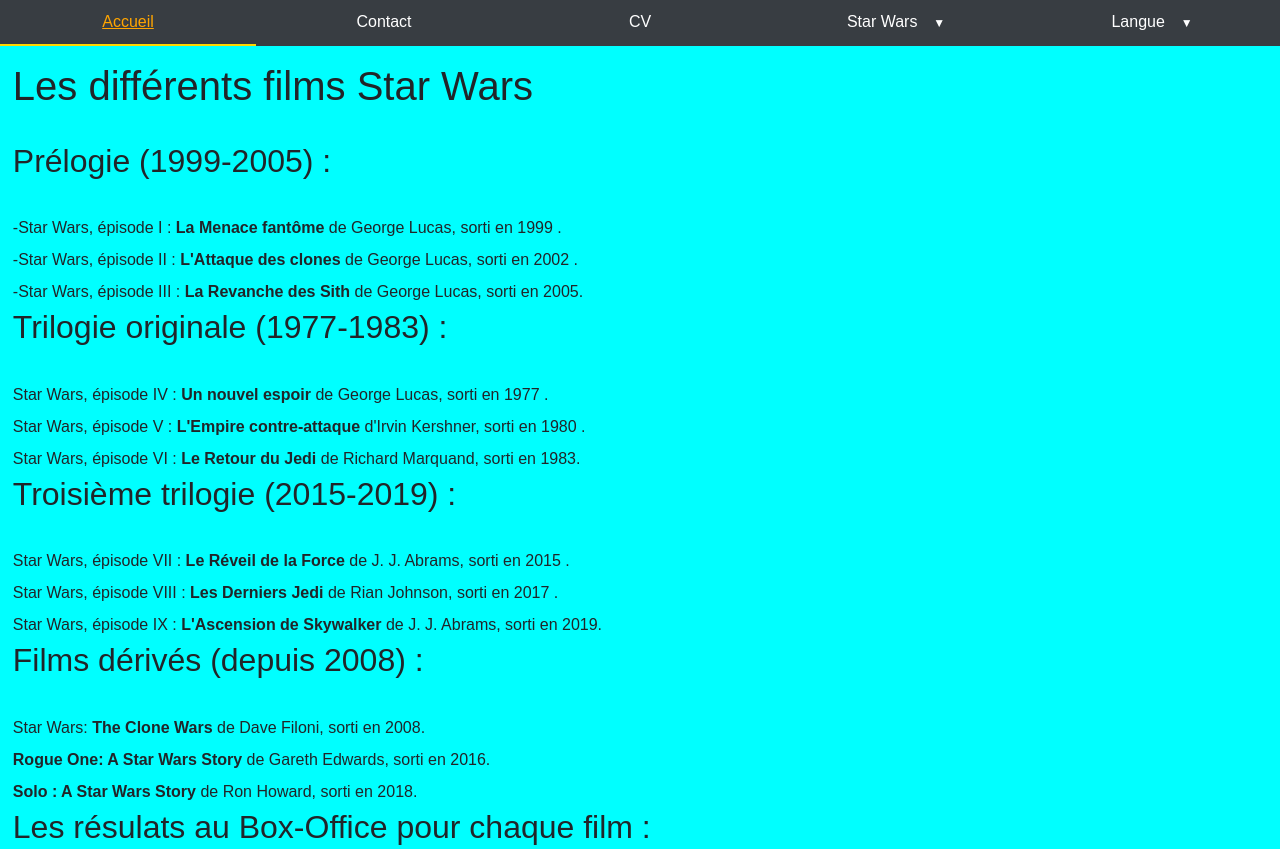
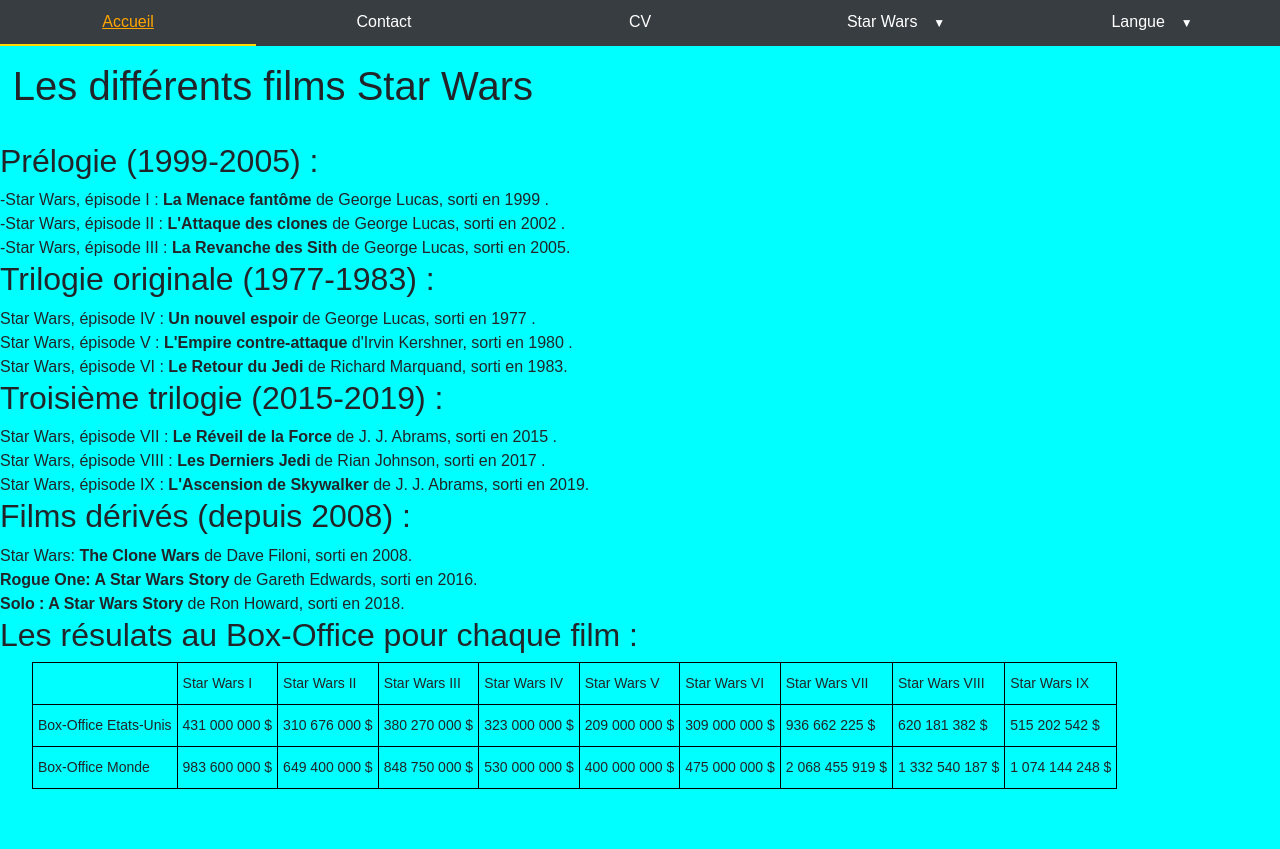
Before and after one commit to charlesdesenclos/TP-Final-HTML, a plain HTML site: page star_wars_film.html in a window 1280 px wide. Shown: the top 849 px of the page. After the commit the page ends 800 px from the top, so only its background shows below. Drawn offline with nearby package versions, Linux system fonts and the light colour scheme.

Commit message:
commit 3

```diff
--- a/star_wars_film.html
+++ b/star_wars_film.html
@@ -1,5 +1,5 @@
 <!DOCTYPE html>
-<html lang="fr">
+<html alng="fr">
 
 <head>
     <link rel="stylesheet" href="https://cdn.jsdelivr.net/npm/bootstrap@4.5.3/dist/css/bootstrap.min.css" integrity="sha384-TX8t27EcRE3e/ihU7zmQxVncDAy5uIKz4rEkgIXeMed4M0jlfIDPvg6uqKI2xXr2" crossorigin="anonymous">
@@ -50,62 +50,78 @@
         </ul>
     </nav>
 
+    <!--<div class="vignette2">
+    </div>-->
 
+    </div>
     <div class="espace2">
         <h1>Les différents films Star Wars</h1>
     </div>
-    <div class="espace2">
+    <div class="vignette7">
+        <div class="espace2_color">
             <h2>Prélogie (1999-2005) :</h2>
         </div>
-    <div class="espace">
+        <div class="espace_color">
             -Star Wars, épisode I : <strong>La Menace fantôme</strong> de George Lucas, sorti en 1999 .
         </div>
-    <div class="espace">
+        <div class="espace_color">
             -Star Wars, épisode II : <strong>L'Attaque des clones</strong> de George Lucas, sorti en 2002 .
         </div>
-    <div class="espace">
+        <div class="espace_color">
             -Star Wars, épisode III : <strong>La Revanche des Sith</strong> de George Lucas, sorti en 2005.
         </div>
-    <div class="espace2">
+    </div>
+
+    <div class="vignette5">
+        <div class="espace2_color">
             <h2>Trilogie originale (1977-1983) :</h2>
         </div>
-    <div class="espace">
+        <div class="espace_color">
             Star Wars, épisode IV : <strong>Un nouvel espoir</strong> de George Lucas, sorti en 1977 .
         </div>
-    <div class="espace">
+        <div class="espace_color">
             Star Wars, épisode V : <strong>L'Empire contre-attaque</strong> d'Irvin Kershner, sorti en 1980 .
         </div>
-    <div class="espace">
+        <div class="espace_color">
             Star Wars, épisode VI : <strong>Le Retour du Jedi</strong> de Richard Marquand, sorti en 1983.
         </div>
-    <div class="espace2">
+    </div>
+
+    <div class="vignette5">
+        <div class="espace2_color">
             <h2>Troisième trilogie (2015-2019) :</h2>
         </div>
-    <div class="espace">
+        <div class="espace_color">
             Star Wars, épisode VII : <strong>Le Réveil de la Force</strong> de J. J. Abrams, sorti en 2015 .
         </div>
-    <div class="espace">
+        <div class="espace_color">
             Star Wars, épisode VIII : <strong>Les Derniers Jedi</strong> de Rian Johnson, sorti en 2017 .
         </div>
-    <div class="espace">
+        <div class="espace_color">
             Star Wars, épisode IX : <strong>L'Ascension de Skywalker</strong> de J. J. Abrams, sorti en 2019.
         </div>
-    <div class="espace2">
+    </div>
+
+    <div class="vignette10">
+        <div class="espace2_color">
             <h2>Films dérivés (depuis 2008) :</h2>
         </div>
-    <div class="espace">
+        <div class="espace_color">
             Star Wars: <strong>The Clone Wars</strong> de Dave Filoni, sorti en 2008.
         </div>
-    <div class="espace">
+        <div class="espace_color">
             <strong>Rogue One: A Star Wars Story</strong> de Gareth Edwards, sorti en 2016.
         </div>
-    <div class="espace">
+        <div class="espace_color">
             <strong>Solo :  A Star Wars Story</strong> de Ron Howard, sorti en 2018.
         </div>
-    <div class="espace2">
+    </div>
+
+    <div class="vignette_tab">
+        <div class="espace2_color">
             <h2> Les résulats au Box-Office pour chaque film :</h2>
         </div>
-    <div class="espace">
+        <div class="espace_color">
             <!-- initialisation du tableau-->
             <table class="tg">
 
@@ -151,6 +167,8 @@
                 </tbody>
             </table>
         </div>
+    </div>
+
 </body>
 
 </html>
```
Lines whose indentation alone changed are shown as unchanged.
